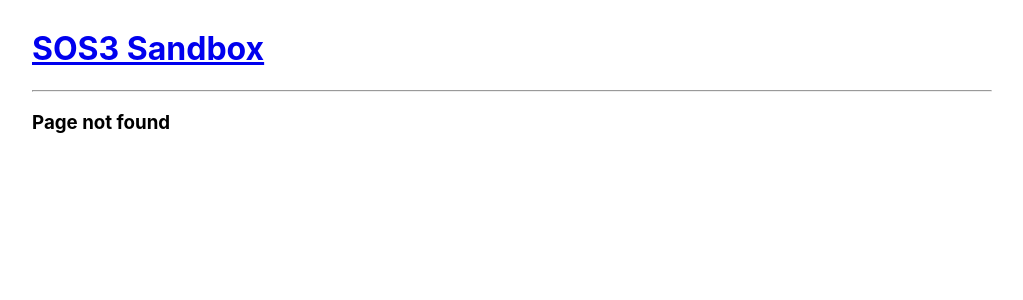
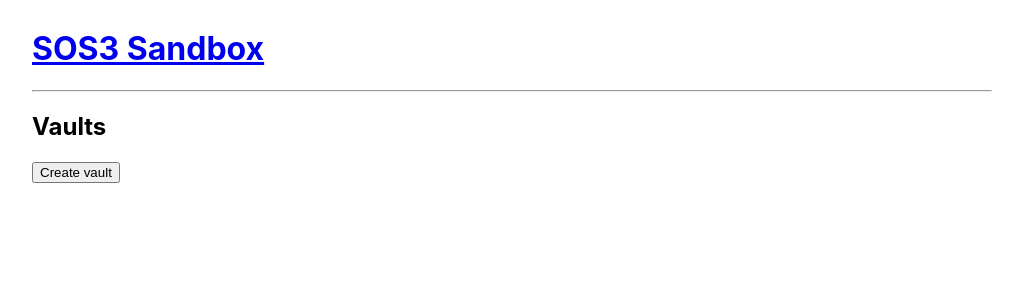
Before and after one commit to saveoursecrets/sdk, a React app in the folder sandbox/: page / in a window 1280 px wide. Before the commit this address had no page. Shown: the top 300 px of the page, without its empty margins (128-1151 px from the left). Built offline with nearby package versions, Linux system fonts and the light colour scheme.

Commit message:
Sketch sandbox logic for creating a new vault.

```diff
--- a/sandbox/src/index.tsx
+++ b/sandbox/src/index.tsx
@@ -4,6 +4,8 @@ import { HashRouter, Routes, Route } from "react-router-dom";
 import { Provider } from "react-redux";
 
 import store from "./store";
+
+import Home from './routes/home';
 
 import WorkerProvider from "./worker-provider";
 
@@ -24,6 +26,7 @@ const App = () => {
         <hr />
         <WorkerProvider>
           <Routes>
+            <Route path="/" element={<Home />} />
             <Route path="*" element={<NotFound />} />
           </Routes>
         </WorkerProvider>
--- /dev/null
+++ b/sandbox/src/routes/home.tsx
@@ -0,0 +1,42 @@
+import React from "react";
+import { VaultWorker } from '../worker';
+import { WorkerContext } from "../worker-provider";
+
+interface CreateVaultProps {
+  worker: VaultWorker;
+}
+
+function CreateVault(props: CreateVaultProps) {
+  const {worker} = props;
+
+  const createVault = async () => {
+    const label = "My Vault";
+    const passphrase = "12345678901234567890123456789012"
+    const encoder = new TextEncoder();
+    const password = encoder.encode(passphrase);
+    const vault = await worker.newVault(label, Array.from(password));
+    console.log("create a new vault", vault);
+  }
+
+  return <button onClick={createVault}>Create vault</button>;
+}
+
+export default function Home() {
+  //const navigate = useNavigate();
+  //const { group } = useSelector(groupSelector);
+  //const dispatch = useDispatch();
+  //const websocket = useContext(WebSocketContext);
+
+  return <>
+    <h2>Vaults</h2>
+    <WorkerContext.Consumer>
+      {(worker) => {
+        return (
+          <CreateVault
+            worker={worker}
+          />
+        );
+      }}
+    </WorkerContext.Consumer>
+  </>;
+}
--- a/sandbox/src/worker.ts
+++ b/sandbox/src/worker.ts
@@ -0,0 +1,23 @@
+import init, { loadVault, newVault, WebVault } from "sos-wasm";
+import * as Comlink from "comlink";
+
+export interface VaultWorker {
+  // NOTE: For types we use `Array` so deserialization
+  // NOTE: works on the webassembly side but really these
+  // NOTE: should be Uint8Array
+  newVault(label: string, value: number[]): Promise<WebVault>;
+  loadVault(value: number[]): Promise<WebVault>;
+}
+
+// For top-level await typescript wants `target` to be es2017
+// but this generates a "too much recursion" runtime error so
+// we avoid top-level await for now
+void (async function () {
+  console.log("Worker is initializing...");
+  await init();
+})();
+
+Comlink.expose({
+  loadVault,
+  newVault,
+});
```
Also changed, not shown: 1 other file (tests, documents, lock files or other folders).
